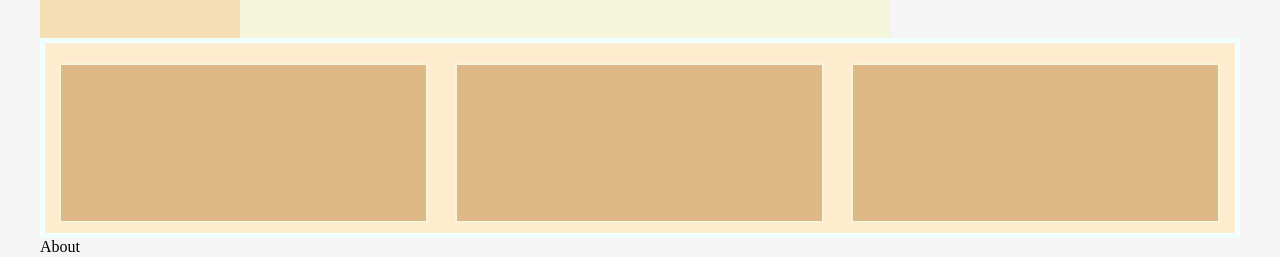
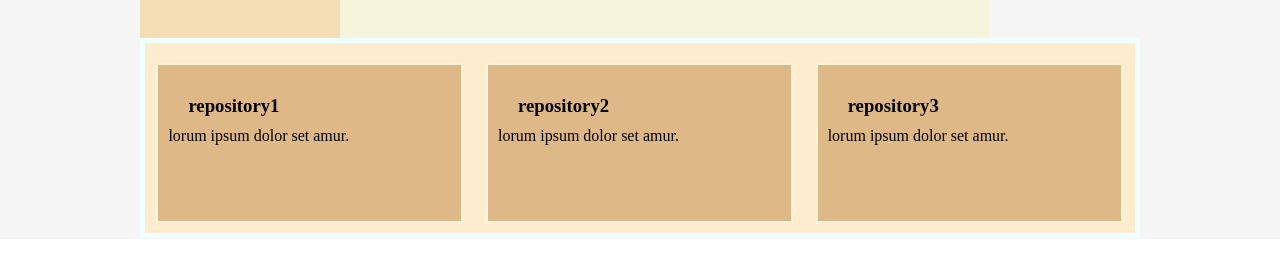
Before and after one commit to adilalimir/epicodus-portfolio, a plain HTML site: page index.html in a window 1280 px wide. Shown: the part 563-820 px from the top of the page. Drawn offline with Linux system fonts and the light colour scheme.

Commit message:
add placeholder content for repos and style repo columns

```diff
--- a/css/styles.css
+++ b/css/styles.css
@@ -11,7 +11,7 @@
 }
 
 .page {
-  width: 1200px;
+  width: 1000px;
   margin: 0 auto;
 }
 
@@ -69,3 +69,13 @@
   border: 2.5px solid beige;
   margin: 20px 1.15%;
 }
+
+.repo-title {
+ margin-top: 30px;
+ margin-left: 30px;
+}
+
+.repo-details {
+  margin: 10px;
+  overflow: hidden;
+}
--- a/index.html
+++ b/index.html
@@ -35,11 +35,25 @@
       </div>
 
       <div class="projects">
-        <div class="column"></div>
-        <div class="column"></div>
-        <div class="column"></div>
+        <div class="column">
+          <h3 class="repo-title">repository1</h3>
+          <p class="repo-details">
+            lorum ipsum dolor set amur.
+          </p>
+        </div>
+        <div class="column">
+          <h3 class="repo-title">repository2</h3>
+          <p class="repo-details">
+            lorum ipsum dolor set amur.
+          </p>
+        </div>
+        <div class="column">
+          <h3 class="repo-title">repository3</h3>
+          <p class="repo-details">
+            lorum ipsum dolor set amur.
+          </p>
+        </div>
       </div>
-      <div class="about">About</div>
     </div>
   </div>
 
```
